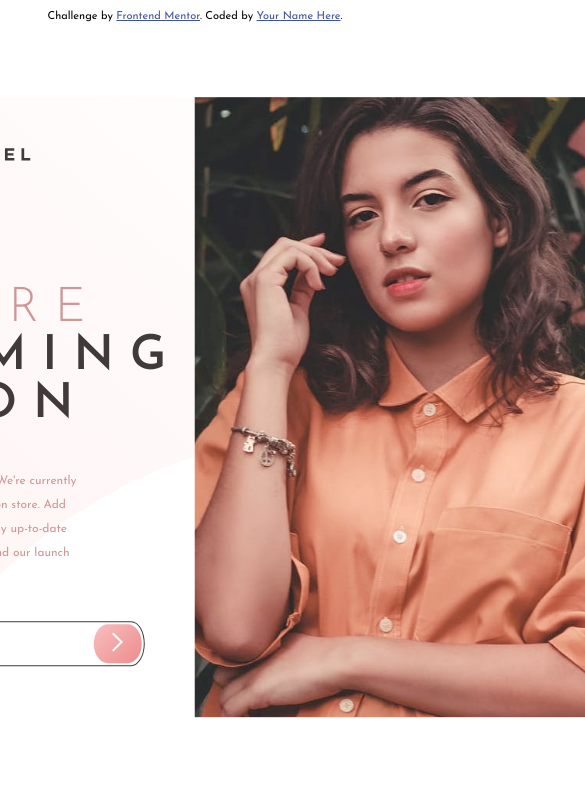
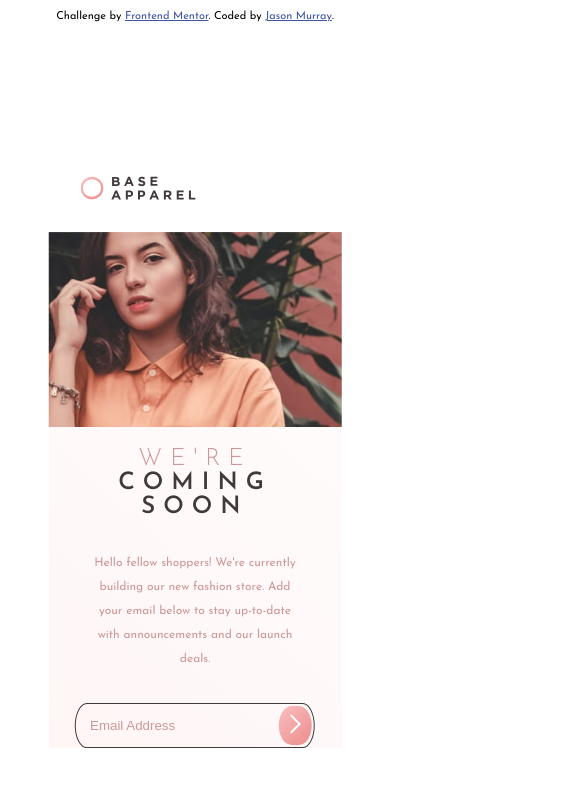
Before and after one commit to jasoonmurraay/base-apparel, a plain HTML site: page index.html in a window 390 px wide. Shown: the top 786 px of the page, 585 px wide, since content can reach past the window. Drawn offline with Linux system fonts and the light colour scheme.

Commit message:
Add files via upload

```diff
--- a/app.css
+++ b/app.css
@@ -7,11 +7,11 @@ body {
     position: absolute;
     top: 50%;
     left: 50%;
-    margin-right: -50%;
+    /* margin-right: -50%; */
     transform: translate(-50%, -50%);
     display: flex;
     flex-direction: row-reverse;
-    width: 75%;
+    width: fit-content;
     height: fit-content;
     flex-shrink: 0.5;
     /* max-height: 400px; */
@@ -21,8 +21,8 @@ body {
     background: url(images/bg-pattern-desktop.svg);
     /* max-height: 400px; */
     width: 50%;
-    min-width: 400px;
-    min-height: 620px;
+    /* min-width: 400px; */
+    /* min-height: 620px; */
 }
 
 .text {
@@ -44,8 +44,8 @@ body {
 .desktopImg {
     width: 100%;
     height: fit-content;
-    min-height: 620px;
-    min-width: 472px;
+    /* min-height: 620px;
+    min-width: 472px; */
 }
 
 .desktopLogo {
@@ -85,7 +85,6 @@ form {
     /* I've used padding so you can see the edges of the elements. */
     padding:2px;
     width: 85%;
-    min-width: 264px;
   }
 
   input {
@@ -108,7 +107,7 @@ form {
     color:white;
     width: 3rem;
     margin: 0;
-    border-radius: 60%/100%;
+    border-radius: 80%/100%;
     padding: 0;
     border: 0;
     min-width: 30px;
@@ -138,3 +137,59 @@ form {
       margin-top: 0.5rem;
       display: none;
   }
+
+  @media (max-width: 1000px) {
+      .card {
+          flex-direction: column;
+          position: absolute;
+          top: 50%;
+          left: 50%;
+          /* margin-right: -50%; */
+          transform: translate(-50%, -50%);
+          min-width: none;
+          width: 75%;
+      }
+      .desktopImg, .desktopLogo {
+          display: none;
+      }
+      .image {
+          width: 100%;
+      }
+      .mobileImg {
+          display: flex;
+          width: 100%;
+      }
+      .mobileLogo {
+          display: flex;
+          height: 1.5rem;
+          padding: 5rem 2rem 2rem 2rem;
+          flex-shrink: 1.5;
+      }
+      .content {
+          display: flex;
+          width: 100%;
+          justify-content: center;
+          flex-shrink: 10;
+          /* min-width: none; */
+      }
+      .text {
+          padding: 0;
+          text-align: center;
+          display: flex;
+          flex-direction: column;
+          align-items: center;
+          min-width: none;
+          width: 80%;
+      }
+      .header {
+          letter-spacing: 0.5rem;
+          font-size: 150%;
+      }
+      .body {
+          padding-top: 0;
+      }
+      form {
+          min-width: none;
+          width: 100%;
+      }
+  }
--- a/index.html
+++ b/index.html
@@ -38,7 +38,7 @@
       <img src="images/logo.svg" alt="" class="desktopLogo">
       <div class="text">
 
-        <h2 class="header"><span>We're</span> coming soon</h2>
+        <h2 class="header"><span>We're</span><br> coming soon</h2>
 
         <p class="body">Hello fellow shoppers! We're currently building our new fashion store.
           Add your email below to stay up-to-date with announcements and our launch deals.</p>
@@ -55,7 +55,7 @@
   <footer>
     <p class="attribution">
       Challenge by <a href="https://www.frontendmentor.io?ref=challenge" target="_blank">Frontend Mentor</a>.
-      Coded by <a href="#">Your Name Here</a>.
+      Coded by <a href="#">Jason Murray</a>.
     </p>
   </footer>
   <script src="index.js"></script>
--- a/index.js
+++ b/index.js
@@ -8,6 +8,12 @@ button.addEventListener('click', function () {
         event.preventDefault();
         errorMsg();
         return false;
+    } if (input.value.indexOf('@') === -1) {
+        event.preventDefault();
+        errorMsg();
+    } if (input.value.indexOf('@') === (input.value.length - 1)) {
+        event.preventDefault();
+        errorMsg();
     }
 })
 
@@ -19,11 +25,3 @@ function errorMsg() {
     const form = document.querySelector('form');
     form.style.borderColor = 'hsl(0, 93%, 68%)';
 }
-
-function ValidateEmail(email) {
-    if (/^\w+([\.-]?\w+)*@\w+([\.-]?\w+)*(\.\w{2,3})+$/.test(form.email.value)) {
-        return (true)
-    }
-    alert("You have entered an invalid email address!")
-    return (false)
-}
```
